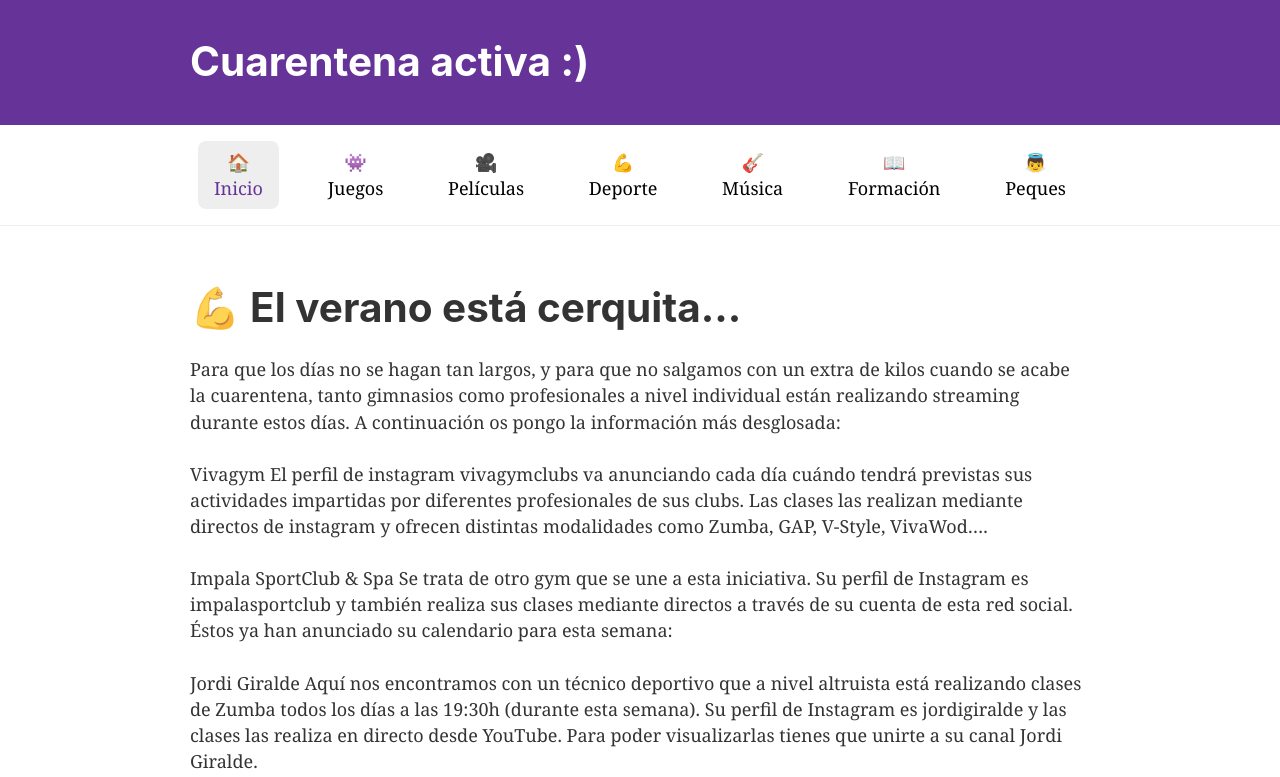
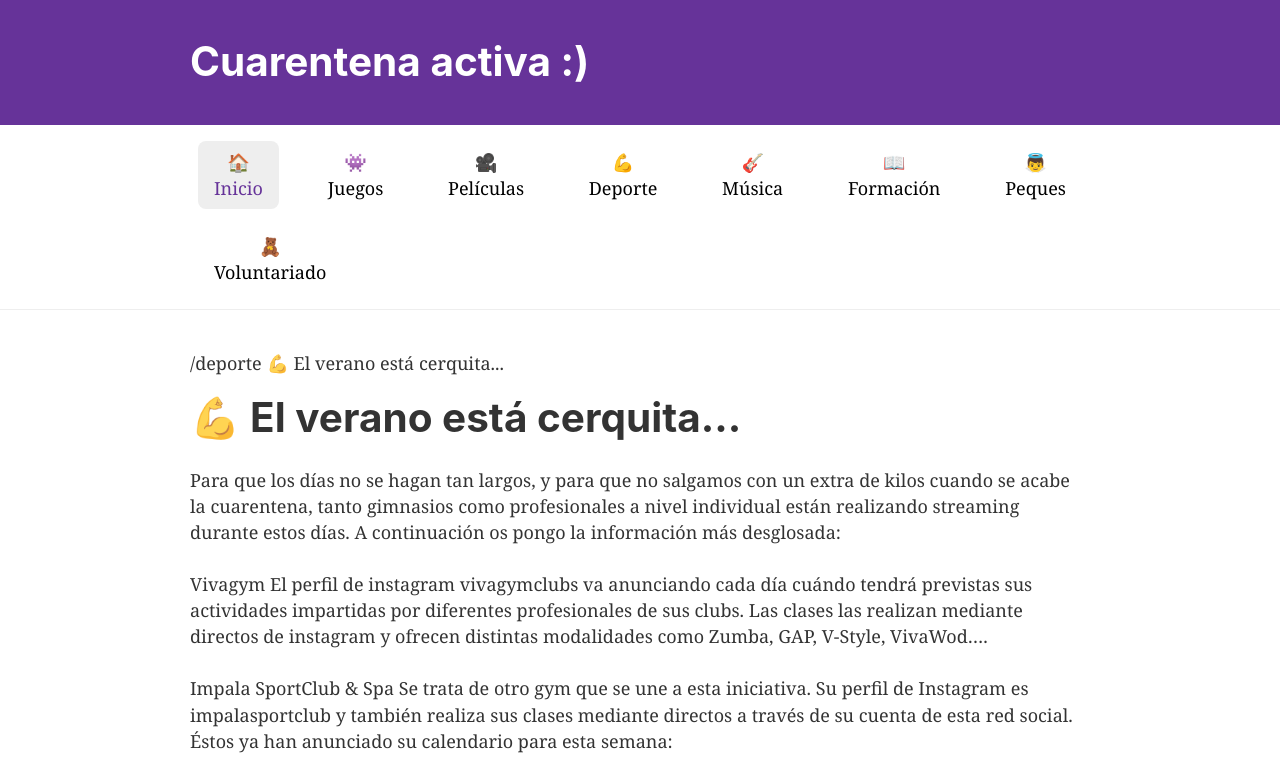
Before and after one commit to klaufel/cuarentenaactiva, a Gatsby site: page / in a window 1280 px wide. Shown: the top 777 px of the page. Built offline with nearby package versions, Linux system fonts and the light colour scheme; Gatsby itself is replaced by a stand-in of ours.

Commit message:
Add breadcrumb

```diff
--- a/src/components/categories.js
+++ b/src/components/categories.js
@@ -37,6 +37,11 @@ const categories = [
     name: "Peques",
     emoji: "👼",
   },
+  {
+    url: "voluntariado",
+    name: "Voluntariado",
+    emoji: "🧸",
+  },
 ]
 
 const Categories = () => (
--- a/src/components/layout.js
+++ b/src/components/layout.js
@@ -10,9 +10,10 @@ import PropTypes from "prop-types"
 import { useStaticQuery, graphql, Link } from "gatsby"
 import Categories from "./categories"
 import Header from "./header"
+import { Breadcrumb } from 'gatsby-plugin-breadcrumb'
 import "./layout.css"
 
-const Layout = ({ children }) => {
+const Layout = ({ location, crumbLabel, children }) => {
   const data = useStaticQuery(graphql`
     query SiteTitleQuery {
       site {
@@ -28,6 +29,8 @@ const Layout = ({ children }) => {
       <Header siteTitle={data.site.siteMetadata.title} />
       <Categories />
       <div className="Container">
+        {location} {crumbLabel}
+
         <main className="Main">{children}</main>
         <footer className="Footer">
           <div className="Footer-item">
--- /dev/null
+++ b/src/markdown-pages/categorias/voluntariado.md
@@ -0,0 +1,5 @@
+---
+path: "/voluntariado"
+date: "2020-03-18"
+title: "🧸 Aprovecha para aprender algo nuevo"
+---
--- a/src/templates/blogTemplate.js
+++ b/src/templates/blogTemplate.js
@@ -10,8 +10,9 @@ export default function Template({
 }) {
   const { markdownRemark } = data // data.markdownRemark holds your post data
   const { frontmatter, html } = markdownRemark
+    console.log(frontmatter);
   return (
-    <Layout>
+    <Layout location={frontmatter.path} crumbLabel={frontmatter.title}>
       <SEO title={frontmatter.title} />
       <h1>{frontmatter.title}</h1>
       {/*<h2>{frontmatter.date}</h2>*/}
```
Also changed, not shown: src/markdown-pages/categorias/deporte.md (renamed from src/markdown-pages/deporte.md), src/markdown-pages/categorias/formacion.md (renamed from src/markdown-pages/formacion.md), src/markdown-pages/categorias/formacion/cursos-online-gratuitos.md (renamed from src/markdown-pages/formacion/cursos-online-gratuitos.md), src/markdown-pages/categorias/juegos.md (renamed from src/markdown-pages/juegos.md), src/markdown-pages/categorias/musica.md (renamed from src/markdown-pages/musica.md), src/markdown-pages/categorias/peliculas.md (renamed from src/markdown-pages/peliculas.md), src/markdown-pages/categorias/peques.md (renamed from src/markdown-pages/peques.md).
